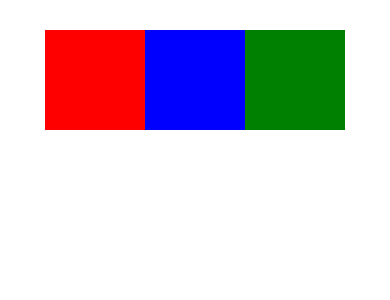
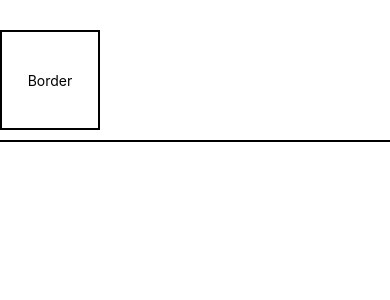
Before and after one commit to afifbasya/belajar-rn-dasar, a React Native app: screen / in a window 390 px wide. Shown: the top 300 px of the page. Built offline with nearby package versions, Linux system fonts and the light colour scheme.

Commit message:
update border

```diff
--- a/App.js
+++ b/App.js
@@ -4,19 +4,16 @@ export default function App() {
   return (
     <View style={styles.container}>
 
-      <View style={styles.wrapperKotak}>
-        {/* Kotak Merah  */}
-        <View style={styles.merah} />
-        {/* Kotak Biru  */}
-        <View style={styles.biru} />
-        {/* Kotak Hijau */}
-        <View style={styles.hijau} />
+      <View style={styles.card}>
+        <Text>Border</Text>
       </View>
 
-      {/* 1. Flex
-      2. Flex Direction
-      3. Justify Content
-      4. Align Items */}
+      <View style={styles.garis} />
+
+      {/* border width
+      border color
+      border style
+      border radius */}
 
     </View>
   );
@@ -26,25 +23,17 @@ const styles = StyleSheet.create({
   container: {
     flex: 1,
     backgroundColor: '#fff',
-    marginTop: 30
+    marginTop: 30,
   },
-  merah: {
-    backgroundColor: 'red',
+  card: {
     width: 100,
-    height: 100
+    height: 100,
+    alignItems: 'center',
+    justifyContent: 'center',
+    borderWidth: 2,
   },
-  biru: {
-    backgroundColor: 'blue',
-    width: 100,
-    height: 100
-  },
-  hijau: {
-    backgroundColor: 'green',
-    width: 100,
-    height: 100
-  },
-  wrapperKotak: {
-    flexDirection: 'row',
-    justifyContent: 'center'
+  garis: {
+    borderWidth: 1,
+    marginTop: 10
   }
 });
```
